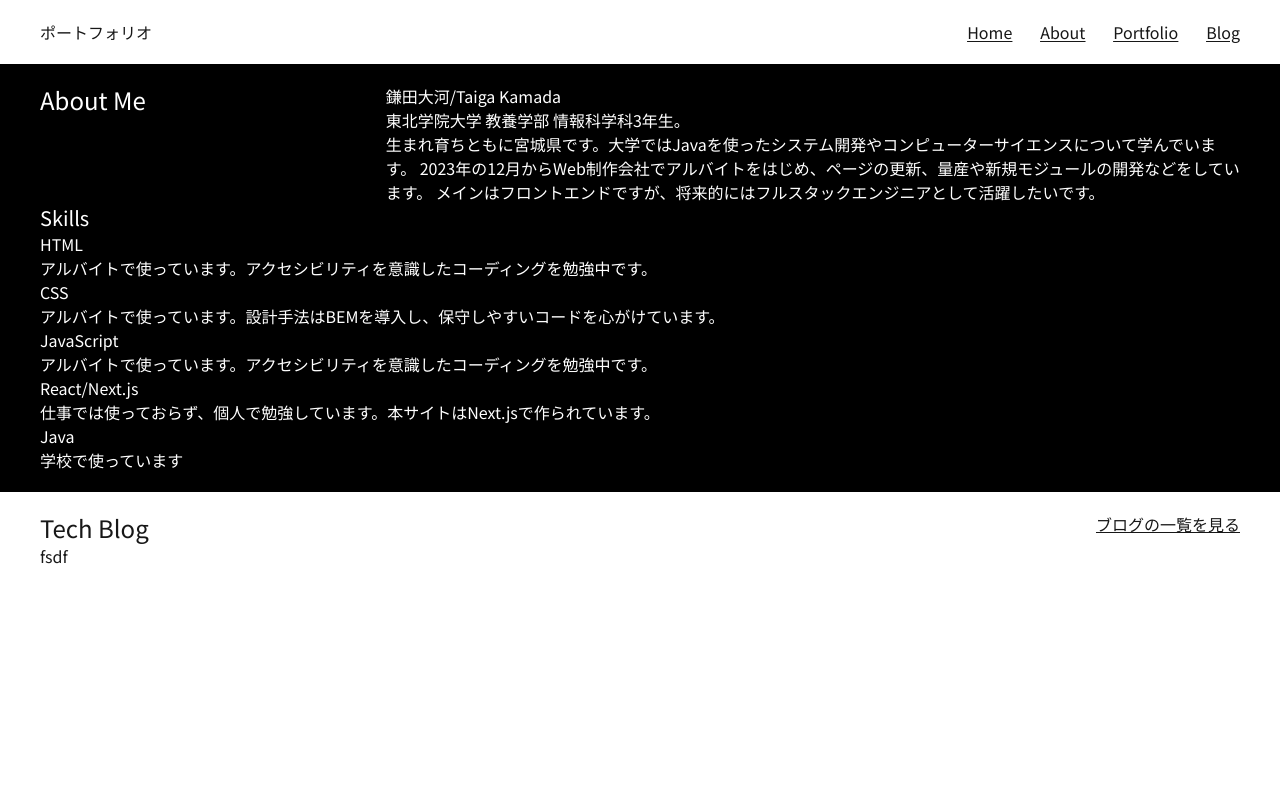
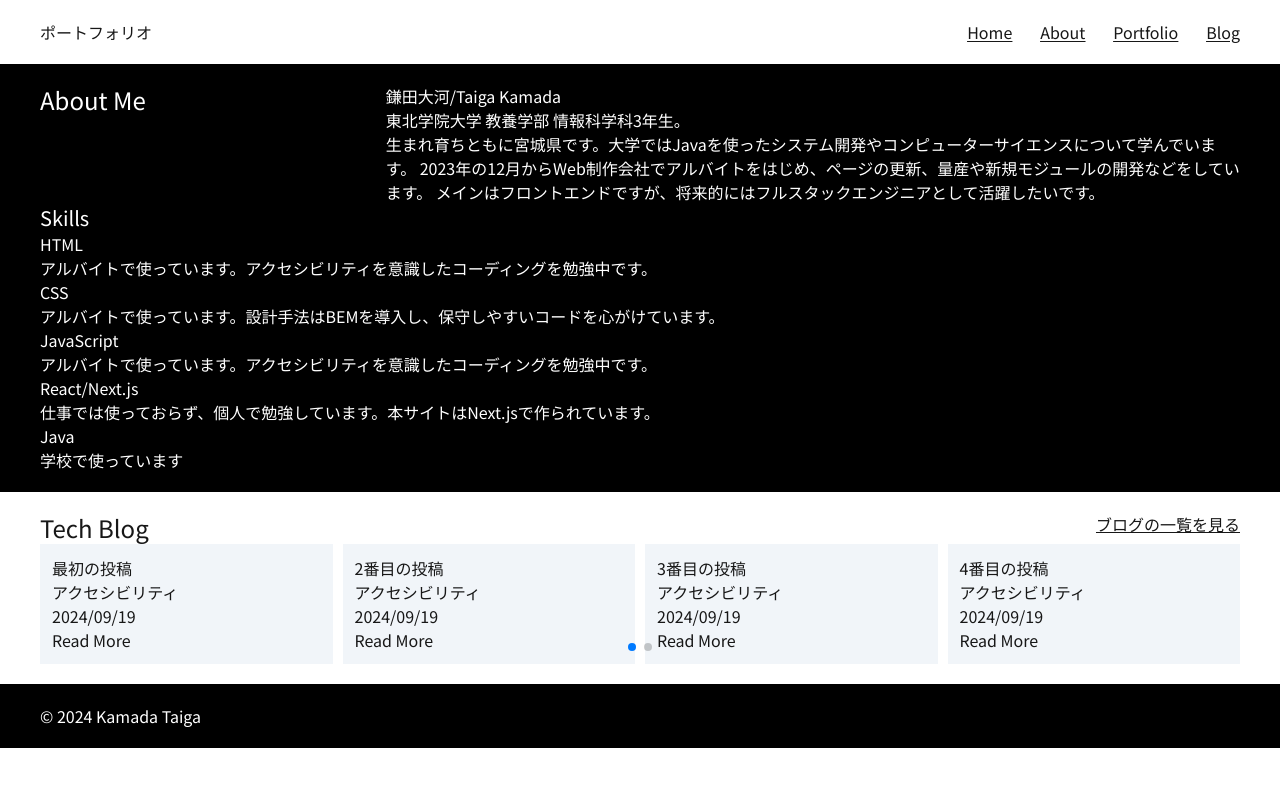
Before and after one commit to agiamk/my-portfolio, a Next.js app: page / in a window 1280 px wide. Shown: the top 786 px of the page. Built offline with nearby package versions, Linux system fonts and the light colour scheme.

Commit message:
トップページ実装

```diff
--- a/app/_components/Blog/Blog.tsx
+++ /dev/null
@@ -1,26 +0,0 @@
-"use client";
-import "swiper/css";
-import Sheet from "../Sheet";
-import { Swiper, SwiperSlide } from "swiper/react";
-
-const Blog = () => {
-  const articles = ["fsdf", "fagfe", "agaerg"];
-
-  return (
-    <Sheet>
-      <div className="flex justify-between">
-        <h2 className="text-2xl">Tech Blog</h2>
-        <div className="underline">ブログの一覧を見る</div>
-      </div>
-      <Swiper spaceBetween={60} scrollbar={{ draggable: true }}>
-        {articles.map((article) => (
-          <SwiperSlide key={article} className="w-32">
-            {article}
-          </SwiperSlide>
-        ))}
-      </Swiper>
-    </Sheet>
-  );
-};
-
-export default Blog;
--- /dev/null
+++ b/app/_components/Blog/index.tsx
@@ -0,0 +1,74 @@
+import "swiper/css/virtual";
+import Sheet from "../Sheet";
+import BlogList from "../BlogList";
+
+const Blog = () => {
+  const blogs = [
+    {
+      id: "1",
+      title: "最初の投稿",
+      category: {
+        name: "アクセシビリティ",
+      },
+      published: "2024/09/19",
+      cratedAt: "2024/09/19",
+    },
+    {
+      id: "2",
+      title: "2番目の投稿",
+      category: {
+        name: "アクセシビリティ",
+      },
+      published: "2024/09/19",
+      cratedAt: "2024/09/19",
+    },
+    {
+      id: "3",
+      title: "3番目の投稿",
+      category: {
+        name: "アクセシビリティ",
+      },
+      published: "2024/09/19",
+      cratedAt: "2024/09/19",
+    },
+    {
+      id: "4",
+      title: "4番目の投稿",
+      category: {
+        name: "アクセシビリティ",
+      },
+      published: "2024/09/19",
+      cratedAt: "2024/09/19",
+    },
+    {
+      id: "5",
+      title: "5番目の投稿",
+      category: {
+        name: "アクセシビリティ",
+      },
+      published: "2024/09/19",
+      cratedAt: "2024/09/19",
+    },
+    {
+      id: "6",
+      title: "6番目の投稿",
+      category: {
+        name: "アクセシビリティ",
+      },
+      published: "2024/09/19",
+      cratedAt: "2024/09/19",
+    },
+  ];
+
+  return (
+    <Sheet>
+      <div className="flex justify-between">
+        <h2 className="text-2xl">Tech Blog</h2>
+        <div className="underline">ブログの一覧を見る</div>
+      </div>
+      <BlogList blogs={blogs} />
+    </Sheet>
+  );
+};
+
+export default Blog;
--- /dev/null
+++ b/app/_components/BlogList/index.tsx
@@ -0,0 +1,41 @@
+"use client";
+
+import { Blog } from "@/app/_libs/microcms";
+import "swiper/css";
+import "swiper/css/navigation";
+import "swiper/css/pagination";
+import "swiper/css/virtual";
+import { Swiper, SwiperSlide } from "swiper/react";
+import { Pagination, Virtual } from "swiper/modules";
+
+type BlogListProps = {
+  blogs: Blog[];
+};
+
+const BlogList = ({ blogs }: BlogListProps) => {
+  if (blogs.length === 0) <p>記事がありません。</p>;
+
+  const sliceBlogs = blogs.slice(0, 5);
+
+  return (
+    <Swiper
+      pagination={{
+        clickable: true,
+      }}
+      modules={[Pagination]}
+      slidesPerView={4}
+      spaceBetween={10}
+    >
+      {sliceBlogs.map((blog) => (
+        <SwiperSlide key={blog.id} className="w-10 bg-slate-100 p-3">
+          <div>{blog.title}</div>
+          <div>{blog.category.name}</div>
+          <div>{blog.published}</div>
+          <div>Read More</div>
+        </SwiperSlide>
+      ))}
+    </Swiper>
+  );
+};
+
+export default BlogList;
--- /dev/null
+++ b/app/_components/Footer/index.tsx
@@ -0,0 +1,12 @@
+import React from "react";
+import Sheet from "../Sheet";
+
+const Footer = () => {
+  return (
+    <Sheet bgBlack>
+      <div>&copy; 2024 Kamada Taiga</div>
+    </Sheet>
+  );
+};
+
+export default Footer;
--- a/app/_libs/microcms.ts
+++ b/app/_libs/microcms.ts
@@ -0,0 +1,9 @@
+export type Blog = {
+  id: string;
+  title: string;
+  category: {
+    name: string;
+  };
+  published: string;
+  cratedAt: string;
+};
--- a/app/page.tsx
+++ b/app/page.tsx
@@ -1,6 +1,7 @@
-import About from "./_components/About/About";
-import Blog from "./_components/Blog/Blog";
-import Header from "./_components/Header/Header";
+import About from "./_components/About";
+import Blog from "./_components/Blog";
+import Footer from "./_components/Footer";
+import Header from "./_components/Header";
 
 export default function Home() {
   return (
@@ -8,6 +9,7 @@ export default function Home() {
       <Header />
       <About />
       <Blog />
+      <Footer />
     </div>
   );
 }
```
Also changed, not shown: app/_components/About/index.tsx (renamed from app/_components/About/About.tsx), app/_components/Header/index.tsx (renamed from app/_components/Header/Header.tsx).
